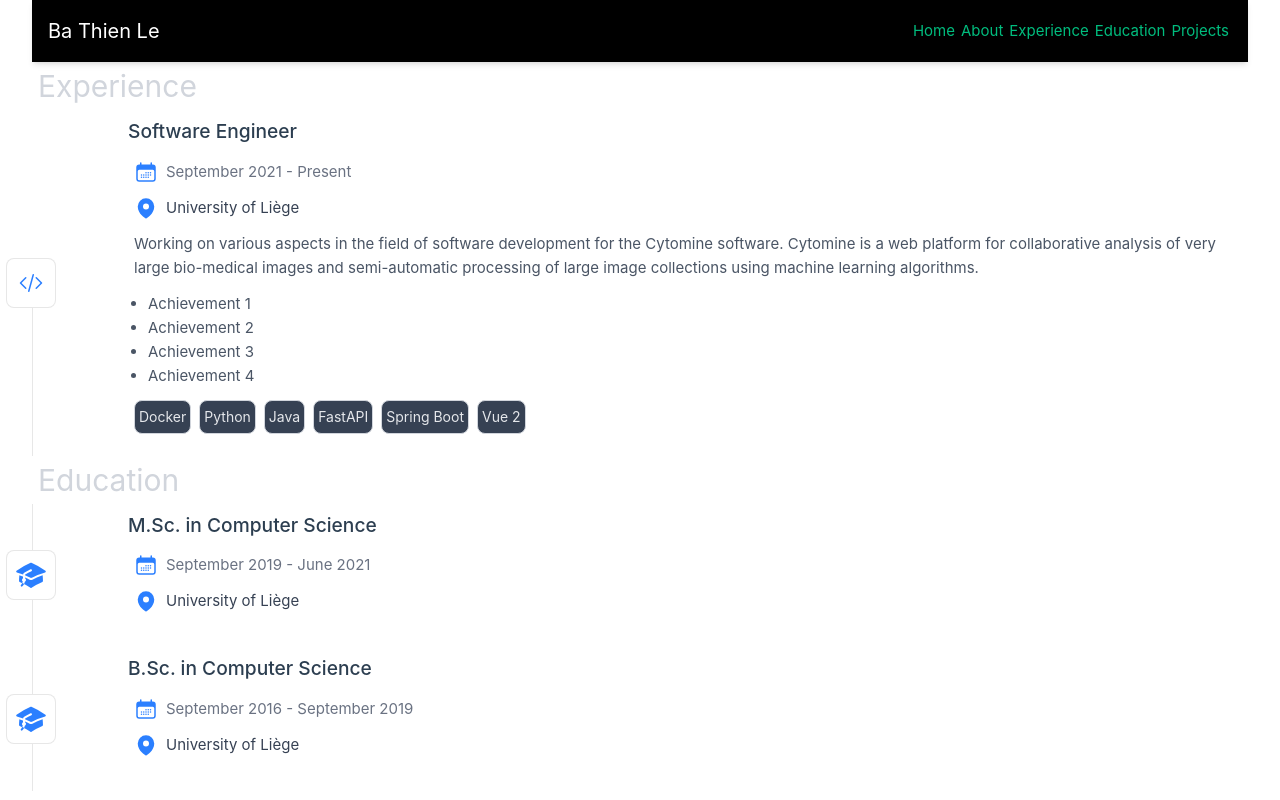
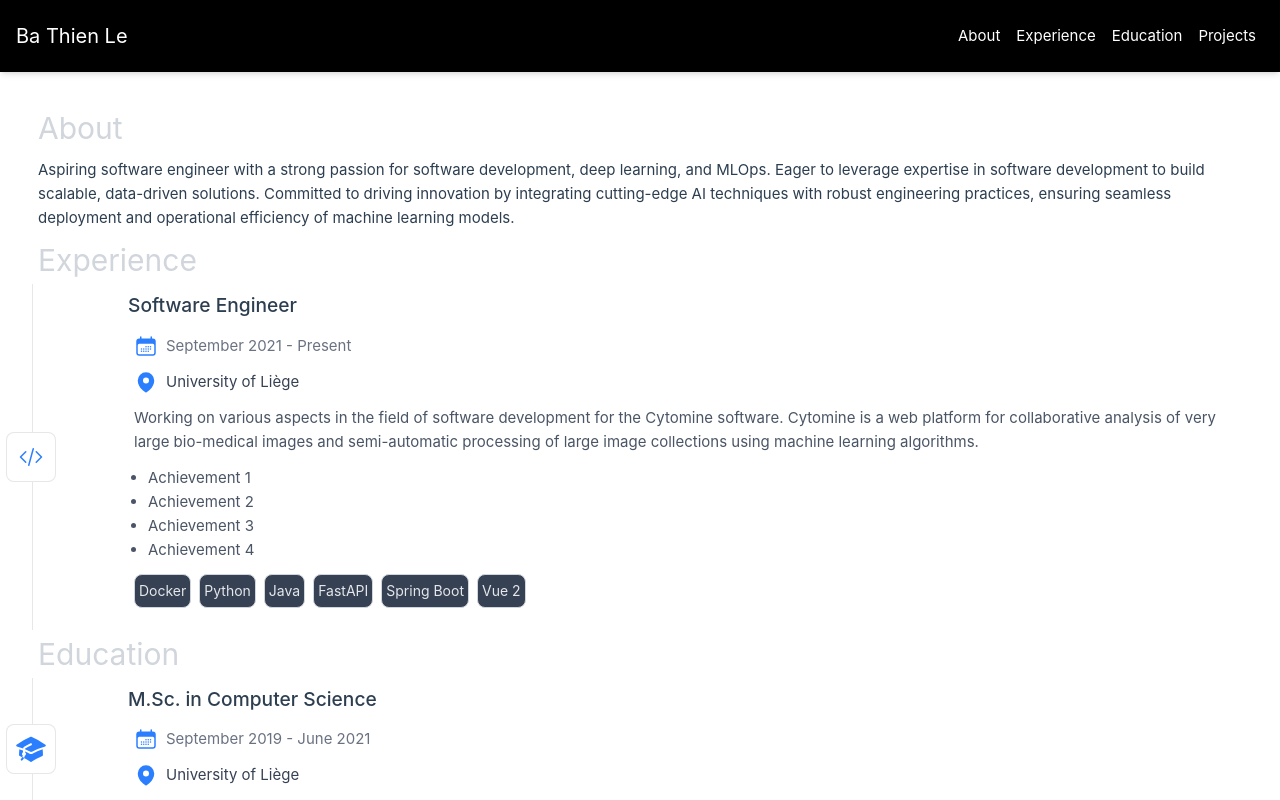
Before and after one commit to bathienle/bathienle.github.io, a Vue app: page / in a window 1280 px wide. Shown: the top 800 px of the page. Built offline with nearby package versions, Linux system fonts and the light colour scheme.

Commit message:
Add about section (#2)

```diff
--- a/public/content.json
+++ b/public/content.json
@@ -2,6 +2,15 @@
   "profile": {
     "firstName": "Ba Thien",
     "lastName": "Le"
+  },
+  "about": {
+    "description": "Aspiring software engineer with a strong passion for software development, deep learning, and MLOps. Eager to leverage expertise in software development to build scalable, data-driven solutions. Committed to driving innovation by integrating cutting-edge AI techniques with robust engineering practices, ensuring seamless deployment and operational efficiency of machine learning models.",
+    "interests": [
+      "Software Development",
+      "Machine Learning",
+      "Web Development",
+      "Open Source"
+    ]
   },
   "experiences": [
     {
--- a/src/App.vue
+++ b/src/App.vue
@@ -1,7 +1,8 @@
 <template>
   <AppNavbar />
 
-  <main>
+  <main class="p-8 md:p-8">
+    <AboutView />
     <ExperienceView />
     <EducationView />
     <ProjectView />
@@ -14,6 +15,7 @@ import { onMounted, provide, ref } from 'vue';
 import type { Content } from '@/types/content';
 
 import AppNavbar from '@/components/AppNavbar.vue';
+import AboutView from '@/views/AboutView.vue';
 import EducationView from '@/views/EducationView.vue';
 import ExperienceView from '@/views/ExperienceView.vue';
 import ProjectView from '@/views/ProjectView.vue';
--- a/src/assets/main.css
+++ b/src/assets/main.css
@@ -1,33 +1,6 @@
 @import 'tailwindcss';
 @import './base.css';
 
-#app {
-  margin: 0 auto;
-  padding: 2rem;
-  font-weight: normal;
+html {
+  scroll-behavior: smooth;
 }
-
-a,
-.green {
-  text-decoration: none;
-  color: hsla(160, 100%, 37%, 1);
-  transition: 0.4s;
-  padding: 3px;
-}
-
-@media (hover: hover) {
-  a:hover {
-    background-color: hsla(160, 100%, 37%, 0.2);
-  }
-}
-
-@media (min-width: 1024px) {
-  body {
-    display: flex;
-    place-items: center;
-  }
-
-  #app {
-    padding: 0 2rem;
-  }
-}
--- a/src/components/AppNavbar.vue
+++ b/src/components/AppNavbar.vue
@@ -6,7 +6,6 @@
       </div>
 
       <nav class="flex">
-        <a href="#home" class="p-2 hover:bg-green-700 rounded-full">Home</a>
         <a href="#about" class="p-2 hover:bg-green-700 rounded-full">About</a>
         <a href="#experience" class="p-2 hover:bg-green-700 rounded-full">Experience</a>
         <a href="#education" class="p-2 hover:bg-green-700 rounded-full">Education</a>
--- a/src/types/content.d.ts
+++ b/src/types/content.d.ts
@@ -1,6 +1,11 @@
 export interface Profile {
   firstName: string;
   lastName: string;
+}
+
+export interface About {
+  description: string;
+  interests: string[];
 }
 
 export interface Experience {
@@ -33,6 +38,7 @@ export interface Project {
 
 export interface Content {
   profile: Profile;
+  about: About;
   experiences: Experience[];
   educations: Education[];
   projects: Project[];
--- /dev/null
+++ b/src/views/AboutView.vue
@@ -0,0 +1,19 @@
+<template>
+  <div id="about" class="relative -top-20" />
+
+  <h1 class="text-3xl text-gray-300 font-bold p-1.5">About</h1>
+
+  <p v-if="about" class="p-1.5">
+    {{ about.description }}
+  </p>
+</template>
+
+<script setup lang="ts">
+import { computed, inject, ref } from 'vue';
+
+import type { Ref } from 'vue';
+import type { Content } from '@/types/content';
+
+const content = inject<Ref<Content | null>>('content', ref(null));
+const about = computed(() => content?.value?.about);
+</script>
```
Also changed, not shown: 1 other file (tests, documents, lock files or other folders).
